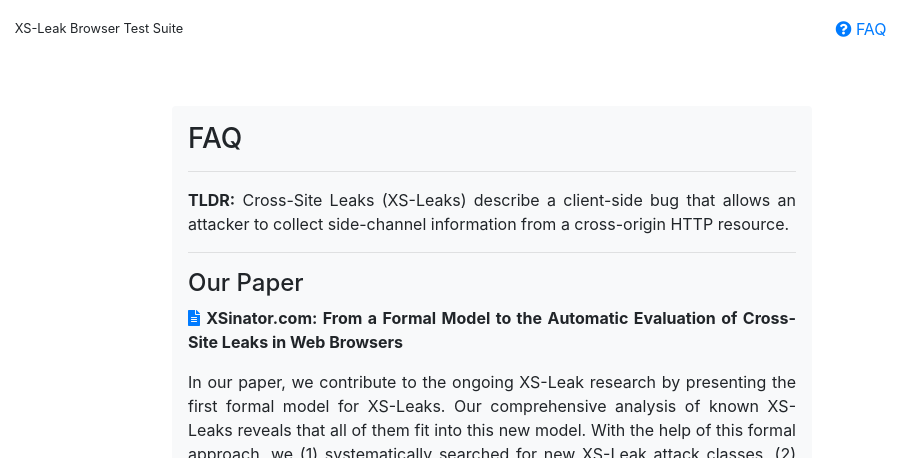
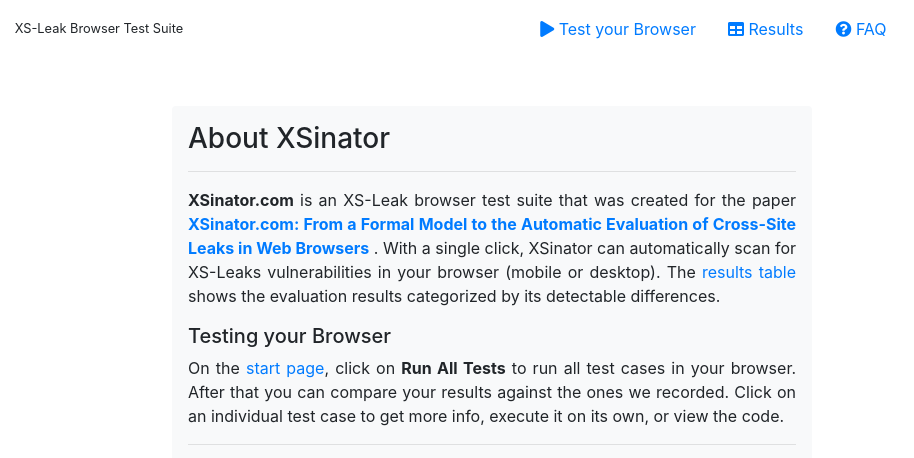
Before and after one commit to RUB-NDS/xsinator.com, a website: page app/faq.html in a window 1280 px wide. Shown: the top 458 px of the page, 148-1062 px from the left. Drawn offline with Linux system fonts and the light colour scheme.

Commit message:
add nav links and about section to faq

```diff
--- a/app/faq.html
+++ b/app/faq.html
@@ -24,7 +24,13 @@
             </a>
             <small>XS-Leak Browser Test Suite</small>
             <div class="nav-item ml-auto">
-                <a class="nav-link" href="/faq.html"><span class="fas fa-question-circle"></span> FAQ</a>
+                <a class="nav-link" href="/"><span class="fas fa-play"></span> Test your Browser</a>
+            </div>
+            <div class="nav-item">
+                <a class="nav-link" href="/results.html"><span class="fas fa-table"></span> Results</a>
+            </div>
+            <div class="nav-item">
+                <a class="nav-link active" href="/faq.html"><span class="fas fa-question-circle"></span> FAQ</a>
             </div>
             <div class="nav-item">
                 <a class="nav-link" href="https://github.com/RUB-NDS/xsinator.com"><span class="fab fa-github"></span> Source</a>
@@ -37,6 +43,19 @@
     <div class="container-fluid">
         <div class="row my-5 justify-content-xl-center">
             <div class="col-xl-6 bg-light p-3 mx-5 rounded text-justify">
+                <h3>About XSinator</h3>
+                <hr>
+                <p><b>XSinator.com</b> is an XS-Leak browser test suite that was created for the paper <a href="/paper.pdf" download><strong>XSinator.com:
+                    From a Formal Model to the Automatic Evaluation of Cross-Site Leaks in Web Browsers</strong></a> .
+                    With a single click, XSinator can automatically scan for XS-Leaks vulnerabilities in your browser (mobile or desktop).
+                    The <a href="/results.html">results table</a> shows the evaluation results categorized by its detectable differences.
+                </p>
+                <h5>Testing your Browser</h5>
+                <p>
+                    On the <a href="/">start page</a>, click on <b>Run All Tests</b> to run all test cases in your browser. After that you can compare your
+                    results against the ones we recorded. Click on an individual test case to get more info, execute it on its own, or view the code.
+                </p>
+                <hr>
                 <h3>FAQ</h3>
                 <hr>
                 <p><b>TLDR:</b> Cross-Site Leaks (XS-Leaks) describe a client-side bug that allows
```
